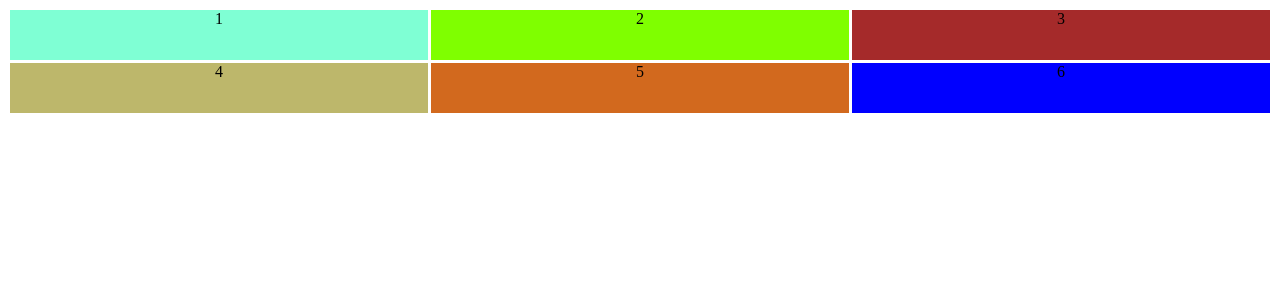
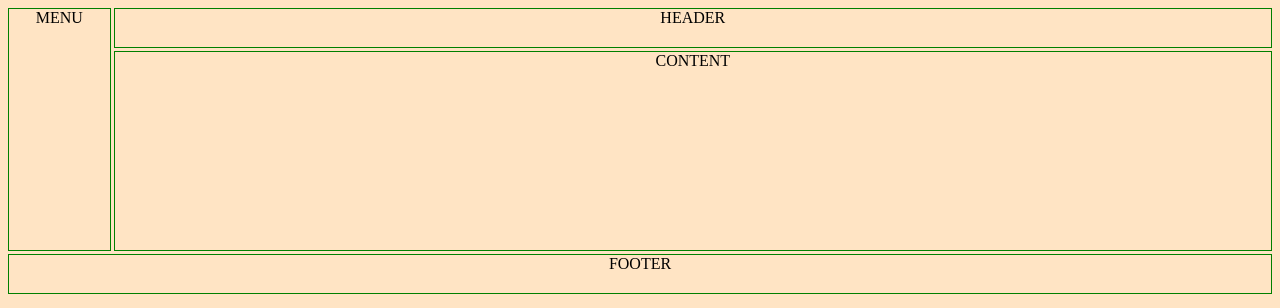
Before and after one commit to himu999/Front-end-intermediate-, a plain HTML site: page 02#CSS/G#1#grid/index.html in a window 1280 px wide. Drawn offline with Linux system fonts and the light colour scheme.

Commit message:
positioning item

```diff
--- a/02#CSS/G#1#grid/index.html
+++ b/02#CSS/G#1#grid/index.html
@@ -5,15 +5,13 @@
     <link rel="stylesheet" type="text/css" href="style.css">
     <title>Grid</title>
 </head>
-<body>
+<body style="background-color: bisque">
 
    <div class="container">
-       <div style="background-color: aquamarine">1</div>
-       <div style="background-color: chartreuse">2</div>
-       <div style="background-color: brown">3</div>
-       <div style="background-color: darkkhaki">4</div>
-       <div style="background-color: chocolate">5</div>
-       <div style="background-color: blue">6</div>
+       <div class="header">HEADER</div>
+       <div class="menu">MENU</div>
+       <div class="content">CONTENT</div>
+       <div class="footer">FOOTER</div>
    </div>
 
 </body>
--- a/02#CSS/G#1#grid/style.css
+++ b/02#CSS/G#1#grid/style.css
@@ -1,14 +1,27 @@
-body{
-    margin: 0px auto;
+.container{
+    display: grid;
+    grid-gap: 3px;
+    grid-template-columns: repeat(12, 1fr);
+    grid-template-rows: 40px 200px 40px;
     text-align: center;
 }
-
-.container{
-    display: grid;
-    grid-template-columns: repeat(3, 1fr);
-    grid-template-rows: repeat(2, 50px);
-    grid-gap: 3px;
-    padding: 10px;
-
+.container div{
+    border: 1px solid green;
 
 }
+
+.header{
+    grid-column: 2/-1;
+}
+
+.menu{
+    grid-row: 1/3;
+}
+
+.content{
+    grid-column: 2/-1;
+}
+
+.footer{
+    grid-column: 1/-1;
+}
```
